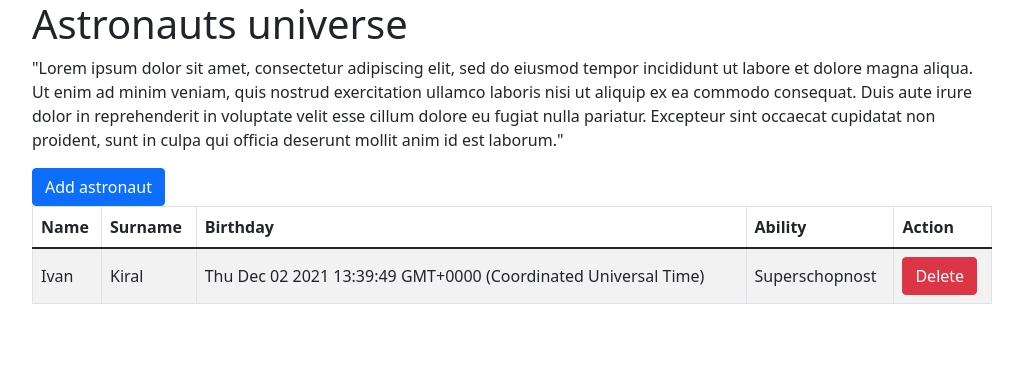
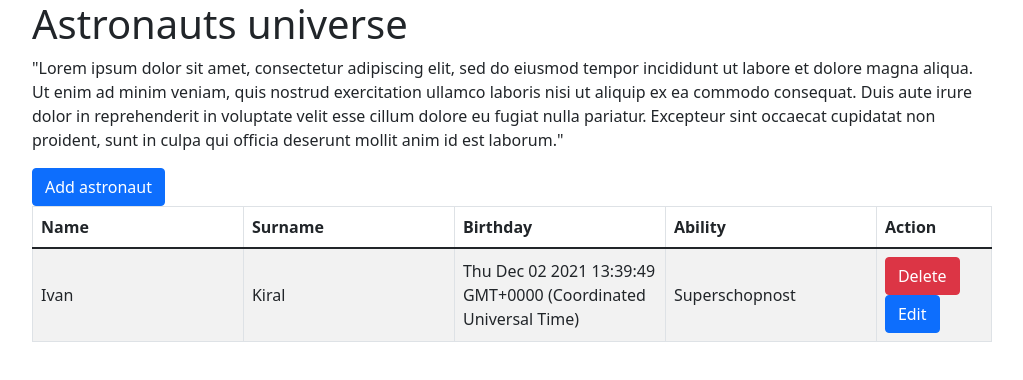
Before and after one commit to IvanKiral/astronauts-client, a React (Create React App) app: page / in a window 1280 px wide. Shown: the top 380 px of the page, without its empty margins (128-1151 px from the left). Built offline with nearby package versions, Linux system fonts and the light colour scheme.

Commit message:
Add edit function

```diff
--- a/src/app/actions/actionTypes.ts
+++ b/src/app/actions/actionTypes.ts
@@ -1,2 +1,3 @@
 export const astronautCreated = 'ASTRONAUT_CREATED';
 export const astronautDeleted = 'ASTRONAUT_DELETED';
+export const astronautUpdated = 'ASTRONAUT_UPDATED';
--- a/src/app/actions/creators/astronautActions.ts
+++ b/src/app/actions/creators/astronautActions.ts
@@ -1,7 +1,7 @@
-import {astronautCreated, astronautDeleted} from "../actionTypes";
+import {astronautCreated, astronautDeleted, astronautUpdated} from "../actionTypes";
 import {IAstronaut} from "../../types/astronaut.type";
 
-export type AstronautAction = ReturnType<typeof AstronautCreatedAction | typeof AstronautDeletedAction >
+export type AstronautAction = ReturnType<typeof AstronautCreatedAction | typeof AstronautDeletedAction | typeof AstronautUpdatedAction >
 
 
 export const AstronautCreatedAction = (astronaut: IAstronaut) => ({
@@ -13,3 +13,9 @@ export const AstronautDeletedAction = (id: string) => ({
     type: astronautDeleted,
     payload: { id },
 }) as const;
+
+
+export const AstronautUpdatedAction = (id: string, astronaut: IAstronaut) => ({
+    type: astronautUpdated,
+    payload: { id, astronaut },
+}) as const;
--- a/src/app/reducers/astronautReducer.ts
+++ b/src/app/reducers/astronautReducer.ts
@@ -1,7 +1,7 @@
 import {v4 as uuid} from 'uuid'
 import {IAstronautsMap} from "../types/IAstronautsMap.type";
 import {Action} from "../actions/Action";
-import {astronautCreated, astronautDeleted} from "../actions/actionTypes";
+import {astronautCreated, astronautDeleted, astronautUpdated} from "../actions/actionTypes";
 
 
 const initialState: IAstronautsMap = new Map([
@@ -11,16 +11,22 @@ const initialState: IAstronautsMap = new Map([
 export const astronautReducer = (state: IAstronautsMap = initialState, action: Action): IAstronautsMap => {
     switch (action.type) {
         case astronautCreated:
-            const newMap = new Map(state)
-            newMap.set(uuid(), action.payload.astronaut)
+            const newMap = new Map(state);
+            newMap.set(uuid(), action.payload.astronaut);
 
-            return newMap
+            return newMap;
 
         case astronautDeleted:
-            const newMap1 = new Map(state)
-            newMap1.delete(action.payload.id)
+            const newMap1 = new Map(state);
+            newMap1.delete(action.payload.id);
 
-            return newMap1
+            return newMap1;
+
+        case astronautUpdated:
+            const newMap2 = new Map(state)
+            newMap2.set(action.payload.id, action.payload.astronaut)
+
+            return newMap2
 
         default:
             return state;
--- a/src/components/AddAstronaut.tsx
+++ b/src/components/AddAstronaut.tsx
@@ -1,27 +1,39 @@
 import React, {FormEvent, useState} from "react";
 import {Button, Form, FormControl, InputGroup, Modal} from "react-bootstrap";
+import {IAstronaut} from "../app/types/astronaut.type";
 
 interface IAddAstronautProps{
-    handleCreate: (name: string, surname: string, date: string, ability: string) => void
+    readonly buttonName?: string
+    readonly astronaut?: IAstronaut
+    readonly handleCreate: (name: string, surname: string, date: string, ability: string) => void
 }
 
-export const AddAstronaut: React.FC<IAddAstronautProps> = ({handleCreate}) => {
+export const AddAstronaut: React.FC<IAddAstronautProps> = ({buttonName, astronaut, handleCreate}) => {
     const [show, setShow] = useState(false);
-    const [name, setName] = useState("");
-    const [surname, setSurname] = useState("");
-    const [date, setDate] = useState("");
-    const [ability, setAbility] = useState("");
+    const [name, setName] = useState(astronaut?.name ?? "");
+    const [surname, setSurname] = useState(astronaut?.surname ??"");
+    const [date, setDate] = useState(astronaut?.birthday ?? "");
+    const [ability, setAbility] = useState(astronaut?.ability ?? "");
 
-    const handleClose = () => setShow(false);
-    const handleShow = () => setShow(true);
+    const handleClose = () => {
+        setShow(false);
+    }
+    const handleShow = () =>  {
+        setName(astronaut?.name ?? "");
+        setSurname(astronaut?.surname ?? "");
+        setDate(astronaut?.birthday ?? "");
+        setAbility(astronaut?.ability ?? "");
+        setShow(true);
+    }
 
     const handleSubmit = (event: FormEvent<HTMLFormElement>) => {
         handleCreate(name, surname, date, ability);
+        handleClose();
         event.preventDefault()
     }
 
     return (<>
-        <Button variant="primary" onClick={handleShow}>Add astronaut</Button>
+        <Button variant="primary" onClick={handleShow}>{buttonName ?? "Add astronaut"}</Button>
 
         <Modal show={show} onHide={handleClose}>
             <Modal.Header closeButton>
@@ -33,6 +45,7 @@ export const AddAstronaut: React.FC<IAddAstronautProps> = ({handleCreate}) => {
 
                 <InputGroup className="mb-3">
                     <FormControl
+                        value={name}
                         required
                         placeholder="Name"
                         aria-label="Name"
@@ -42,6 +55,7 @@ export const AddAstronaut: React.FC<IAddAstronautProps> = ({handleCreate}) => {
 
                 <InputGroup className="mb-3">
                     <FormControl
+                        value={surname}
                         required
                         placeholder="Surname"
                         aria-label="Surname"
@@ -51,16 +65,16 @@ export const AddAstronaut: React.FC<IAddAstronautProps> = ({handleCreate}) => {
 
                 <InputGroup className="mb-3">
                     <FormControl
+                        value={date}
                         required
                         type="date"
-                        placeholder="Datetime"
-                        aria-label="Recipient's username"
                         onChange={(event) => setDate(event.target.value)}
                     />
                 </InputGroup>
 
                 <InputGroup className="mb-3">
                     <FormControl
+                        value={ability}
                         required
                         placeholder="Ability"
                         aria-label="Ability"
@@ -71,7 +85,7 @@ export const AddAstronaut: React.FC<IAddAstronautProps> = ({handleCreate}) => {
             </Modal.Body>
 
             <Modal.Footer>
-                <Button variant="secondary" onClick={handleClose}>
+                <Button type='reset' variant="secondary" onClick={handleClose}>
                     Close
                 </Button>
                 <Button type="submit" variant="primary" >
--- a/src/components/AstronautsEditor.tsx
+++ b/src/components/AstronautsEditor.tsx
@@ -12,11 +12,11 @@ export const Editor: React.FC<EditorProps> = ({astronauts}) => {
     return (<Table striped bordered hover>
         <thead>
             <tr>
-                <th>Name</th>
-                <th>Surname</th>
-                <th>Birthday</th>
-                <th>Ability</th>
-                <th>Action</th>
+                <th style={{width: "22%"}}>Name</th>
+                <th style={{width: "22%"}}>Surname</th>
+                <th style={{width: "22%"}}>Birthday</th>
+                <th style={{width: "22%"}}>Ability</th>
+                <th style={{width: "12%"}}>Action</th>
             </tr>
         </thead>
         <tbody>
--- a/src/components/EditorItem.tsx
+++ b/src/components/EditorItem.tsx
@@ -1,13 +1,15 @@
 import React from "react";
 import {IAstronaut} from "../app/types/astronaut.type";
 import {Button} from "react-bootstrap";
+import {AddAstronaut} from "../containers/AddAstronaut";
 
 interface IEditorItemInterface{
+    id: string,
     astronaut: IAstronaut
     onDelete: () => void;
 }
 
-export const EditorItem: React.FC<IEditorItemInterface> = ({astronaut, onDelete}) => {
+export const EditorItem: React.FC<IEditorItemInterface> = ({id, astronaut, onDelete}) => {
     const {
         name,
         surname,
@@ -20,6 +22,9 @@ export const EditorItem: React.FC<IEditorItemInterface> = ({astronaut, onDelete}
         <td className="align-middle">{surname}</td>
         <td className="align-middle">{birthday}</td>
         <td className="align-middle">{ability}</td>
-        <td><Button variant="danger" onClick={onDelete}>Delete</Button></td>
+        <td>
+            <Button style={{marginRight: "8px"}} variant="danger" onClick={onDelete}>Delete</Button>
+            <AddAstronaut buttonName={"Edit"} id={id} astronaut={astronaut}/>
+        </td>
     </tr>)
 }
--- a/src/containers/AddAstronaut.tsx
+++ b/src/containers/AddAstronaut.tsx
@@ -1,16 +1,30 @@
 import React from "react";
 import {useAppDispatch} from "../app/hooks";
-import {AstronautCreatedAction} from "../app/actions/creators/astronautActions";
+import {AstronautCreatedAction, AstronautUpdatedAction} from "../app/actions/creators/astronautActions";
 import {AddAstronaut} from "../components/AddAstronaut";
+import {IAstronaut} from "../app/types/astronaut.type";
 
-export const AddAstronautContainer: React.FC = () => {
+interface IAddAstronautProps{
+    readonly buttonName?: string
+    readonly id?: string,
+    readonly astronaut?: IAstronaut
+}
+
+
+export const AddAstronautContainer: React.FC<IAddAstronautProps> = ({buttonName, id, astronaut}) => {
     const dispatch = useAppDispatch();
 
     const handleCreate = (name: string, surname: string, date: string, ability: string): void => {
-        dispatch(AstronautCreatedAction({name, surname, birthday:date, ability}))
+        if(id === undefined) {
+            dispatch(AstronautCreatedAction({name, surname, birthday: date, ability}))
+        } else {
+            dispatch(AstronautUpdatedAction(id, {name, surname, birthday: date, ability}))
+        }
     }
 
     return (<AddAstronaut
+        buttonName={buttonName}
+        astronaut={astronaut}
         handleCreate={handleCreate}
     />)
 }
--- a/src/containers/EditorItem.tsx
+++ b/src/containers/EditorItem.tsx
@@ -22,6 +22,7 @@ export const EditorItemContainer: React.FC<IEditorItemContainerProps> = ({id}) =
         <EditorItem
             astronaut={astronaut}
             onDelete={onDelete}
+            id={id}
         />
     )
 }
```
